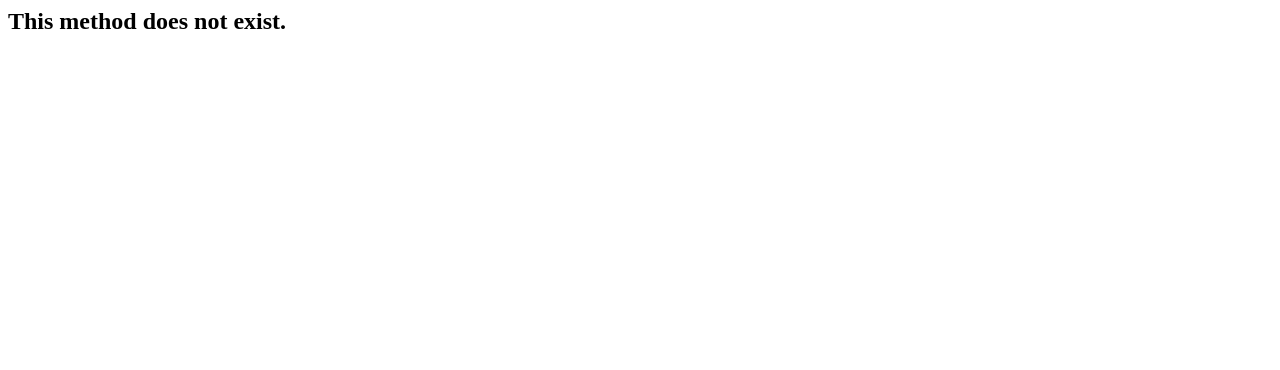
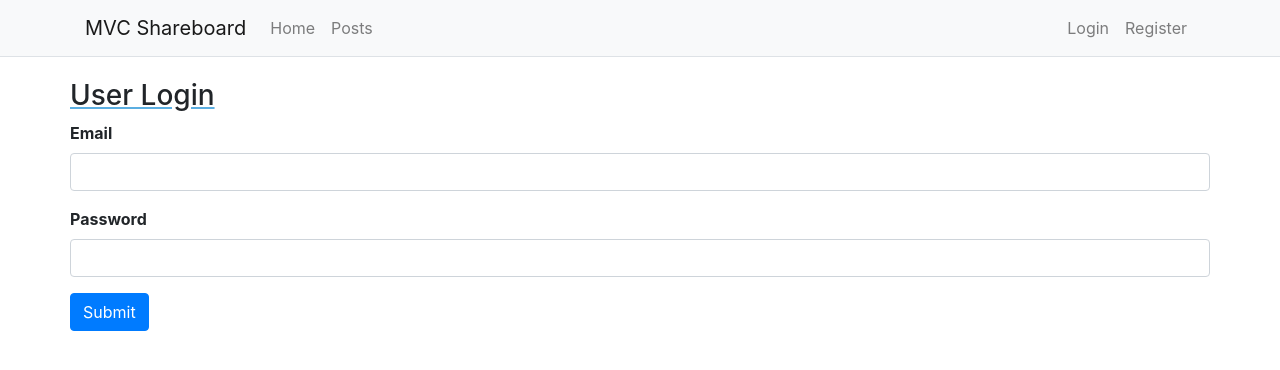
Before and after one commit to LTGRP/PHP-CMS-Project---MVC-Shareboard-Website, a PHP site: page /myfiles/users/login in a window 1280 px wide. Shown: the top 370 px of the page. Run offline with PHP 8.4, Linux system fonts and the light colour scheme; data that the repository does not hold is empty.

Commit message:
user registration model and controller, checking for email at database before login/register

```diff
--- a/classes/Model.php
+++ b/classes/Model.php
@@ -55,5 +55,10 @@ abstract class Model {
 	public function lastInsertId(){
 		return $this->dbh->lastInsertId();
 	}
+
+	public function single(){
+		$this->execute();
+		return $this->statement->fetch(PDO::FETCH_ASSOC);
+	}
 }
 ?>
--- a/controllers/users.php
+++ b/controllers/users.php
@@ -1,8 +1,14 @@
 <?php
 class Users extends Controller{
+
 	protected function register(){
 		$viewmodel = new UserModel();
 		$this->returnView($viewmodel->register(), true);
 	}
+
+	protected function login(){
+		$viewmodel = new UserModel();
+		$this->returnView($viewmodel->login(), true);
+	}
 }
 ?>
--- a/models/user.php
+++ b/models/user.php
@@ -1,5 +1,6 @@
 <?php
 class UserModel extends Model{
+	//function to register a new user at database.
 	public function register(){
 		//sanitize POST
 		$post = filter_input_array(INPUT_POST, FILTER_SANITIZE_STRING);
@@ -9,6 +10,17 @@ class UserModel extends Model{
 
 		//check for submition
 		if($post["submit"]){
+
+			$checking_email = $this->check_email_at_database($post["email"]);
+
+			//checks if the email input already exists at database.
+			//if it doesn't exist the new user will be created.
+			if($checking_email){
+
+				echo "We can't register. Email already taken.";
+				echo print_r($checking_email);
+
+			} else {
 				// Insert into database.
 				$this->query("INSERT INTO users (name, email, password)
 					VALUES (:name, :email, :password)");
@@ -24,8 +36,57 @@ class UserModel extends Model{
 					// redirect
 					header("Location: ".ROOT_URL."users/login");
 				}
+			}//ends checking email at database.
+		}//ends checking for submition
+		return;
+	}
+
+	//function to login an existent user at database.
+	public function login(){
+		//sanitize POST
+		$post = filter_input_array(INPUT_POST, FILTER_SANITIZE_STRING);
+
+		$password = $post["password"];
+
+		//check for submition
+		if($post["submit"]){
+
+			//checks email at database
+			//it will be null, or it'll have the hashed password
+			//associated with the email input.
+			$row = $this->check_email_at_database($post["email"]);
+
+			//verifies if an user was found at database
+			//with the input email.
+			if($row){
+				// Verifies that the password input
+				// matches the hash in the database.
+				if(password_verify($post["password"], $row)){
+					echo "Logged In";
+				} else {
+					echo "Wrong password";
+				}
+			} else {
+				echo "User not found";
+			}
 		}
 		return;
 	}
+
+	//checks if the email input already exists at database.
+	//returns null or the hashed password associated with
+	//with the email input.
+	private function check_email_at_database($email){
+		// Compare credentials.
+		$this->query("SELECT * FROM users
+			WHERE email = :email ");
+
+		// Doing the data binding.
+		$this->bind("email", $email);
+
+		$result = $this->single();
+
+		return $result["password"];
+	}
 }
 ?>
--- a/views/posts/index.php
+++ b/views/posts/index.php
@@ -9,7 +9,7 @@
 			<p><?php echo $item['body']; ?></p>
 			<br />
 			<a class="btn bg-light border rounded text-success"
-			href="<?php echo $item['link']; ?>" target="_blank">Read the article</a>
+			href="<?php echo $item['link']; ?>" target="_blank">Read more</a>
 		</div>
 	<?php endforeach; ?>
 </div>
--- a/views/users/login.php
+++ b/views/users/login.php
@@ -0,0 +1,21 @@
+<div id="add_form" class="panel panel-default">
+  <div id="panel_title" class="panel-heading">
+    <h3 class="panel-title">User Login</h3>
+  </div>
+  <div class="panel-body">
+    <!-- obs: $_SERVER["PHP_SELF"] makes the method submit to same page. -->
+    <form method="post" action="<?php  htmlspecialchars($_SERVER["PHP_SELF"]); ?>">
+    	<div class="form-group">
+    		<label>Email</label>
+    		<input type="text" name="email" class="form-control"
+            autocomplete="new-password"></input>
+    	</div>
+    	<div class="form-group">
+    		<label>Password</label>
+    		<input type="password" name="password" class="form-control"
+            autocomplete="new-password">
+    	</div>
+    	<input type="submit" name="submit" class="btn btn-primary" value="Submit">
+    </form>
+  </div>
+</div>
```
Lines whose indentation alone changed are shown as unchanged.
